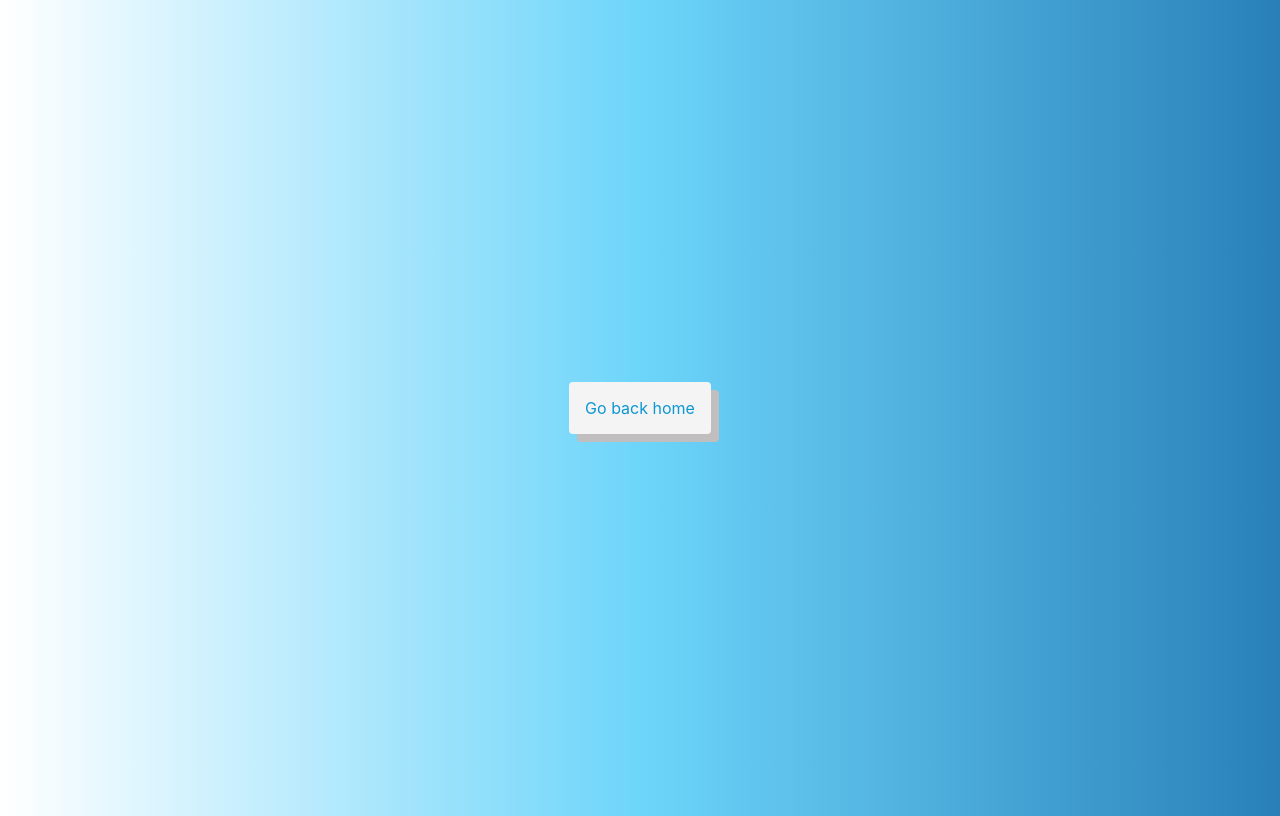
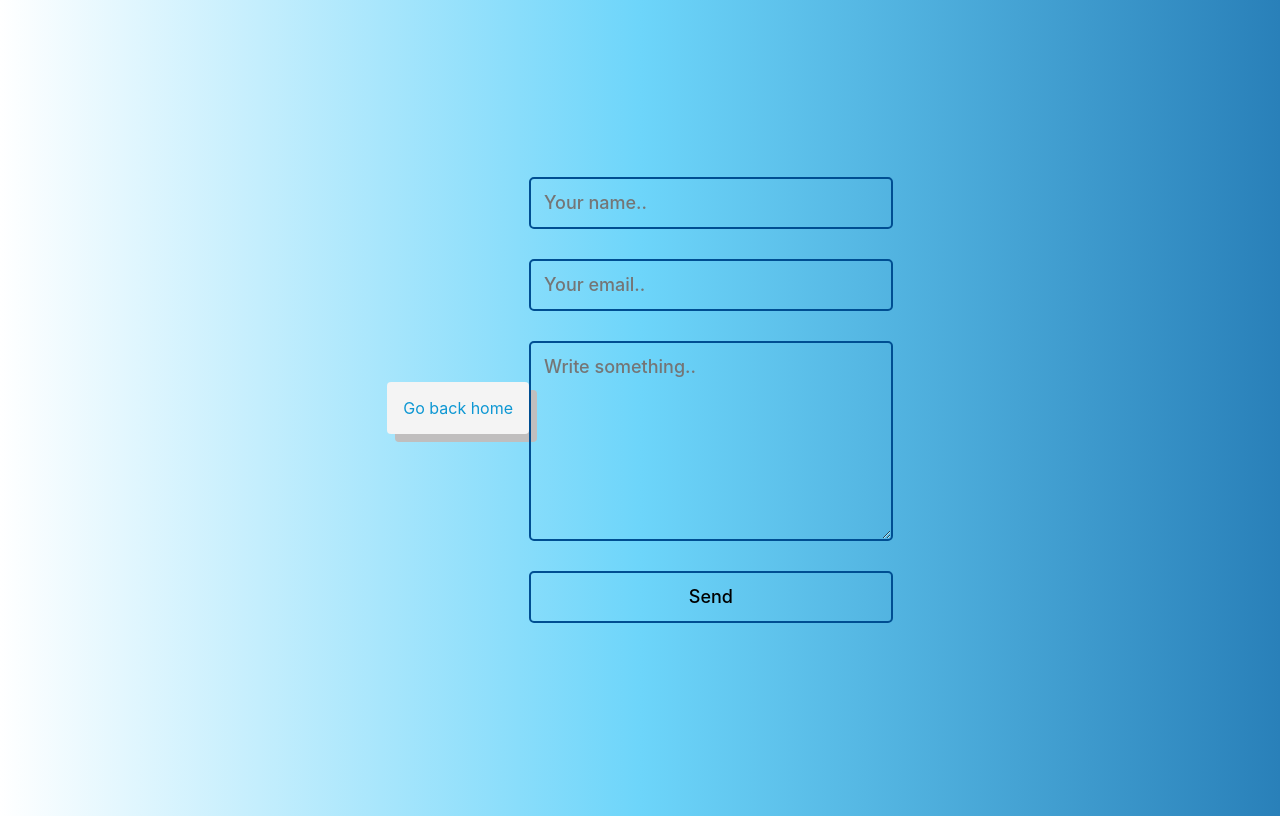
Before and after one commit to Jonathanvwersch/cohort-website, a plain HTML site: page contact.html in a window 1280 px wide. Drawn offline with Linux system fonts and the light colour scheme.

Commit message:
Added contact form

```diff
--- a/contact.html
+++ b/contact.html
@@ -14,7 +14,18 @@
   <div class="card">
     <a href="/index.html">Go back home</a>
   </div>
+
+  <form name="contact" netlify>
+    <input class="form" type="text" id="name" name="name" placeholder="Your name..">
+    <br />
+    <input class="form" type="text" id="email" name="email" placeholder="Your email..">
+    <br />
+    <textarea class="form" id="subject" name="subject" placeholder="Write something.." style="height:200px"></textarea>
+    <button class="form" type="submit">Send</button>
+    </form>
 </body>
 
 
+
+
 </html>
--- a/style.css
+++ b/style.css
@@ -37,3 +37,16 @@ a:hover {
 .dark .card {
   background:#000428;
 }
+
+.form {
+  font-family: -apple-system, BlinkMacSystemFont, 'Segoe UI', Roboto, Oxygen, Ubuntu, Cantarell, 'Open Sans', 'Helvetica Neue', sans-serif;
+  font-weight:500;
+  font-size: 18px;
+  border-radius: 5px;
+  line-height: 22px;
+  background-color: transparent;
+  border:2px solid #004e92;
+  padding: 13px;
+  margin: 15px 0px;
+  width:100%;
+}
```
